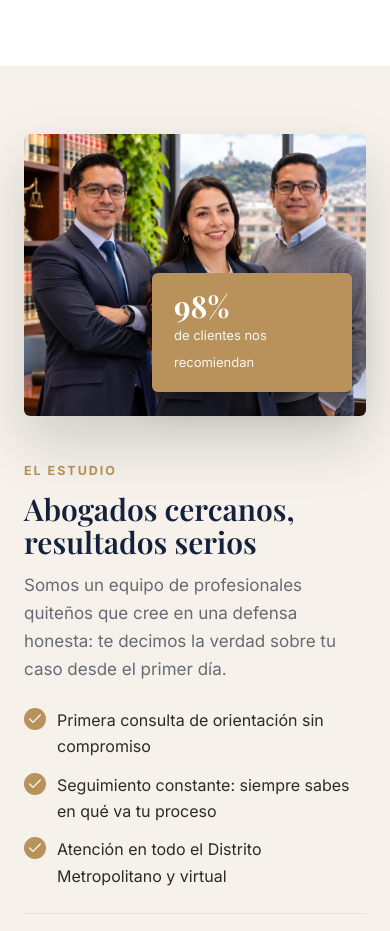
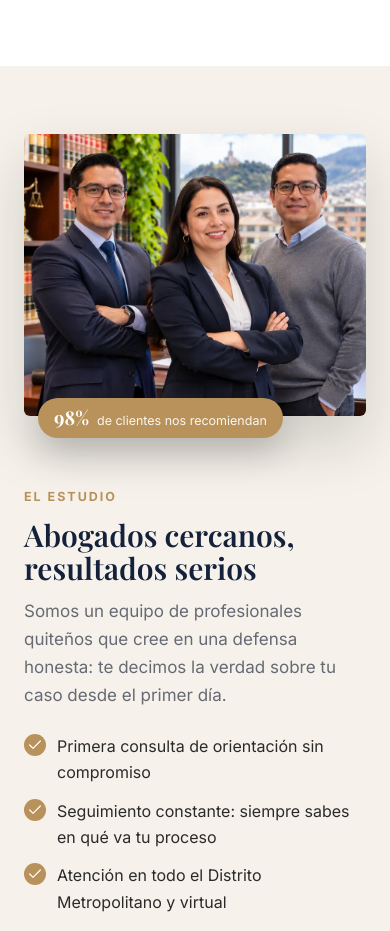
Before and after one commit to marceloalbanm13-source/plantillas, a plain HTML site: page abogados-quito/index.html in a window 390 px wide. Shown: the part 3240-4171 px from the top of the page. Drawn offline with nearby package versions, Linux system fonts and the light colour scheme; a web font is replaced by a local one.

Commit message:
Celular: insignia compacta para no tapar la foto
Co-Authored-By: Claude Opus 5.5 <noreply@anthropic.com>
Claude-Session: https://claude.ai/code/session_013Xs9WWdG2zpzRwvHHjUih2

```diff
--- a/abogados-quito/index.html
+++ b/abogados-quito/index.html
@@ -183,6 +183,9 @@ footer a{color:#D9B77E}
  .ci{padding:34px 22px}.map,.map iframe{min-height:300px}
  .resenas{padding:44px 22px}.resenas .btn,.ci .btn{width:100%}
  .wa-f{width:52px;height:52px;right:14px;bottom:14px}
+ .pic{margin-bottom:26px}
+ .badge{left:14px;right:auto;bottom:-22px;max-width:calc(100% - 28px);padding:10px 16px;display:flex;align-items:baseline;gap:8px;border-radius:999px}
+ .badge b{font-size:19px;white-space:nowrap}.badge small{font-size:12.5px;line-height:1.2}
 }
 </style>
 </head>
```
Also changed, not shown: calzado-ambato/index.html (+3 -0 lines), consultorio-riobamba/index.html (+3 -0 lines), electro-guayaquil/index.html (+3 -0 lines), mariscos-esmeraldas/index.html (+3 -0 lines), tours-galapagos/index.html (+3 -0 lines).
